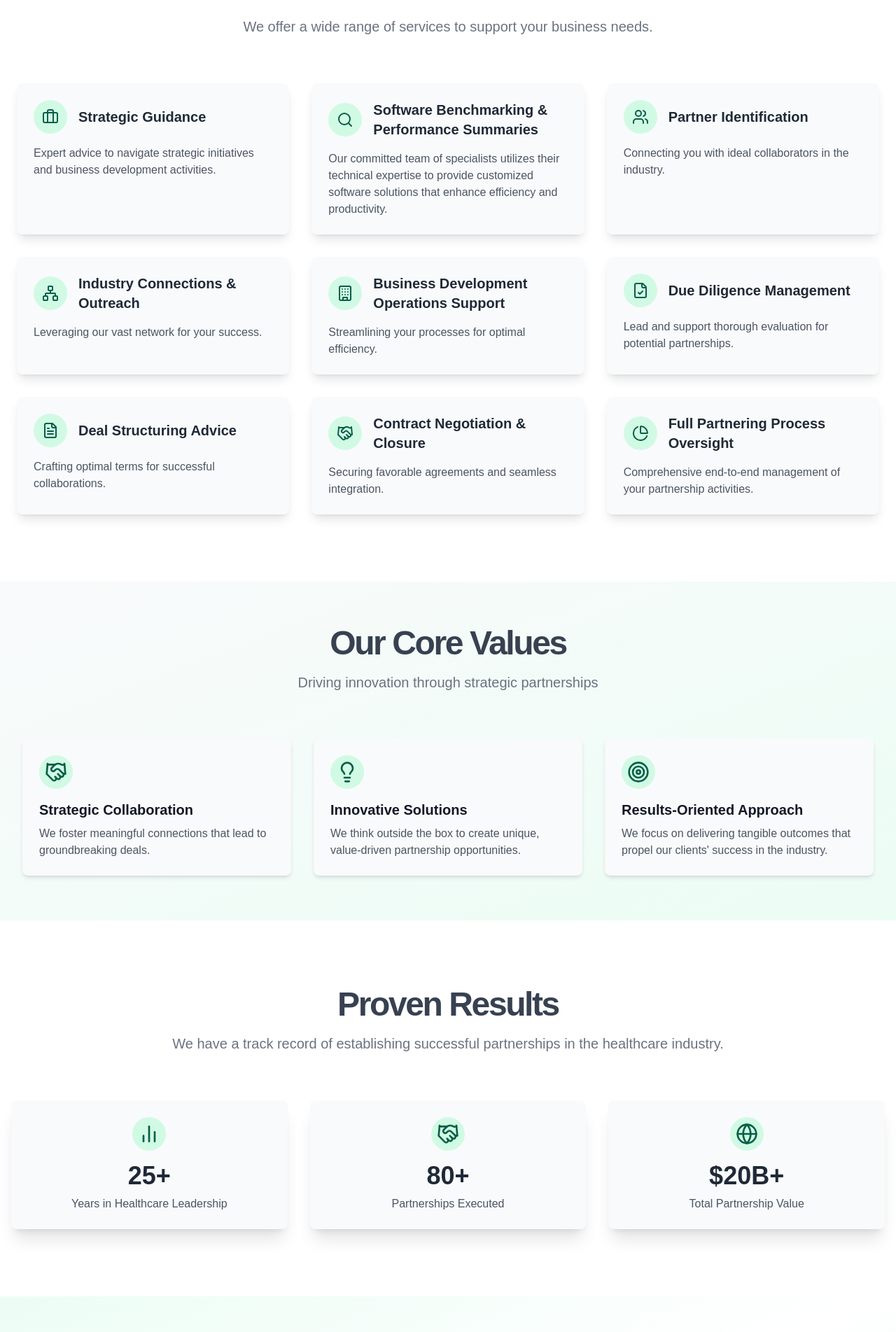
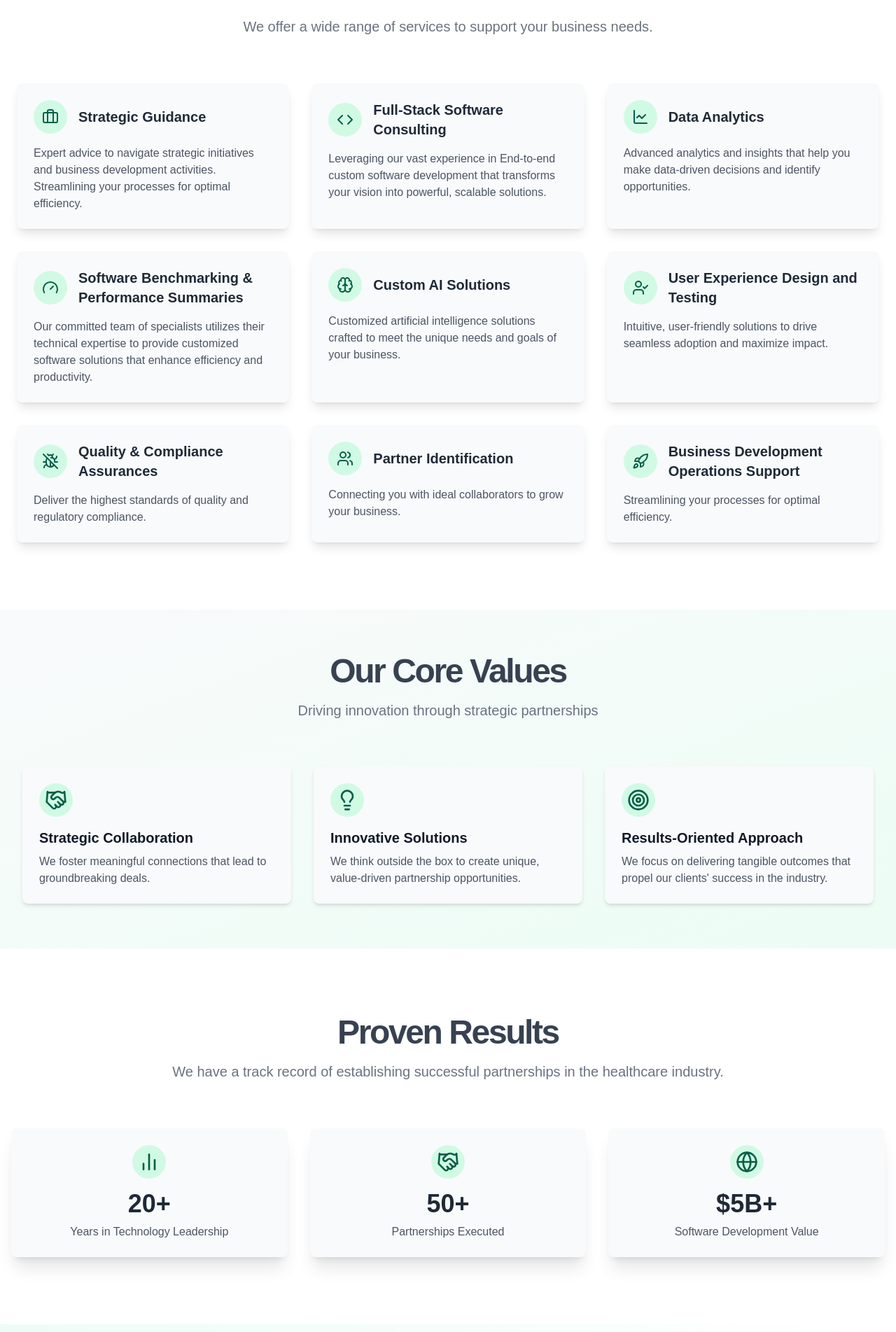
Before and after one commit to danaducharme/hornbeamdev.com, a Next.js app: page / in a window 1280 px wide. Shown: the part 1576-3479 px from the top of the page at 70% size. Built offline with nearby package versions, Linux system fonts and the light colour scheme.

Commit message:
Update Results and Services components with revised statistics and service descriptions for enhanced clarity and relevance

```diff
--- a/components/Results.tsx
+++ b/components/Results.tsx
@@ -10,9 +10,9 @@ export function Results() {
 	}
 
 	const stats = [
-		{ icon: BarChart2, value: '25+', label: 'Years in Healthcare Leadership' },
-		{ icon: Handshake, value: '80+', label: 'Partnerships Executed' },
-		{ icon: Globe, value: '$20B+', label: 'Total Partnership Value' }
+		{ icon: BarChart2, value: '20+', label: 'Years in Technology Leadership' },
+		{ icon: Handshake, value: '50+', label: 'Partnerships Executed' },
+		{ icon: Globe, value: '$5B+', label: 'Software Development Value' }
 	]
 
 	return (
--- a/components/Services.tsx
+++ b/components/Services.tsx
@@ -1,54 +1,54 @@
 import {motion} from "framer-motion";
 import React from "react";
-import {Briefcase, Building, FileCheck, FileText, Handshake, Network, PieChart, Search, Users} from "lucide-react";
+import {Briefcase, Brain, BugOff, Code, ChartLine, Gauge, Rocket, Users, UserCheck} from "lucide-react";
 import {Element} from "react-scroll";
 
 const services = [
 	{
 		name: 'Strategic Guidance',
-		description: 'Expert advice to navigate strategic initiatives and business development activities.',
+		description: 'Expert advice to navigate strategic initiatives and business development activities. Streamlining your processes for optimal efficiency.',
 		icon: Briefcase
+	},
+	{
+		name: 'Full-Stack Software Consulting',
+		description: 'Leveraging our vast experience in End-to-end custom software development that transforms your vision into powerful, scalable solutions.',
+		icon: Code
+	},
+	{
+		name: 'Data Analytics',
+		description: 'Advanced analytics and insights that help you make data-driven decisions and identify opportunities.',
+		icon: ChartLine
 	},
 	{
 		name: 'Software Benchmarking & Performance Summaries', description: <>
 			Our committed team of specialists utilizes their technical expertise to
 			provide customized software solutions that enhance efficiency and productivity.
-		</>, icon: Search
+		</>, icon: Gauge
+	},
+	{
+		name: 'Custom AI Solutions',
+		description: 'Customized artificial intelligence solutions crafted to meet the unique needs and goals of your business.',
+		icon: Brain
+	},
+	{
+		name: 'User Experience Design and Testing',
+		description: 'Intuitive, user-friendly solutions to drive seamless adoption and maximize impact.',
+		icon: UserCheck
+	},
+	{
+		name: 'Quality & Compliance Assurances',
+		description: 'Deliver the highest standards of quality and regulatory compliance.',
+		icon: BugOff
 	},
 	{
 		name: 'Partner Identification',
-		description: 'Connecting you with ideal collaborators in the industry.',
+		description: 'Connecting you with ideal collaborators to grow your business.',
 		icon: Users
-	},
-	{
-		name: 'Industry Connections & Outreach',
-		description: 'Leveraging our vast network for your success.',
-		icon: Network
 	},
 	{
 		name: 'Business Development Operations Support',
 		description: 'Streamlining your processes for optimal efficiency.',
-		icon: Building
-	},
-	{
-		name: 'Due Diligence Management',
-		description: 'Lead and support thorough evaluation for potential partnerships.',
-		icon: FileCheck
-	},
-	{
-		name: 'Deal Structuring Advice',
-		description: 'Crafting optimal terms for successful collaborations.',
-		icon: FileText
-	},
-	{
-		name: 'Contract Negotiation & Closure',
-		description: 'Securing favorable agreements and seamless integration.',
-		icon: Handshake
-	},
-	{
-		name: 'Full Partnering Process Oversight',
-		description: 'Comprehensive end-to-end management of your partnership activities.',
-		icon: PieChart
+		icon: Rocket
 	},
 ];
 
```
